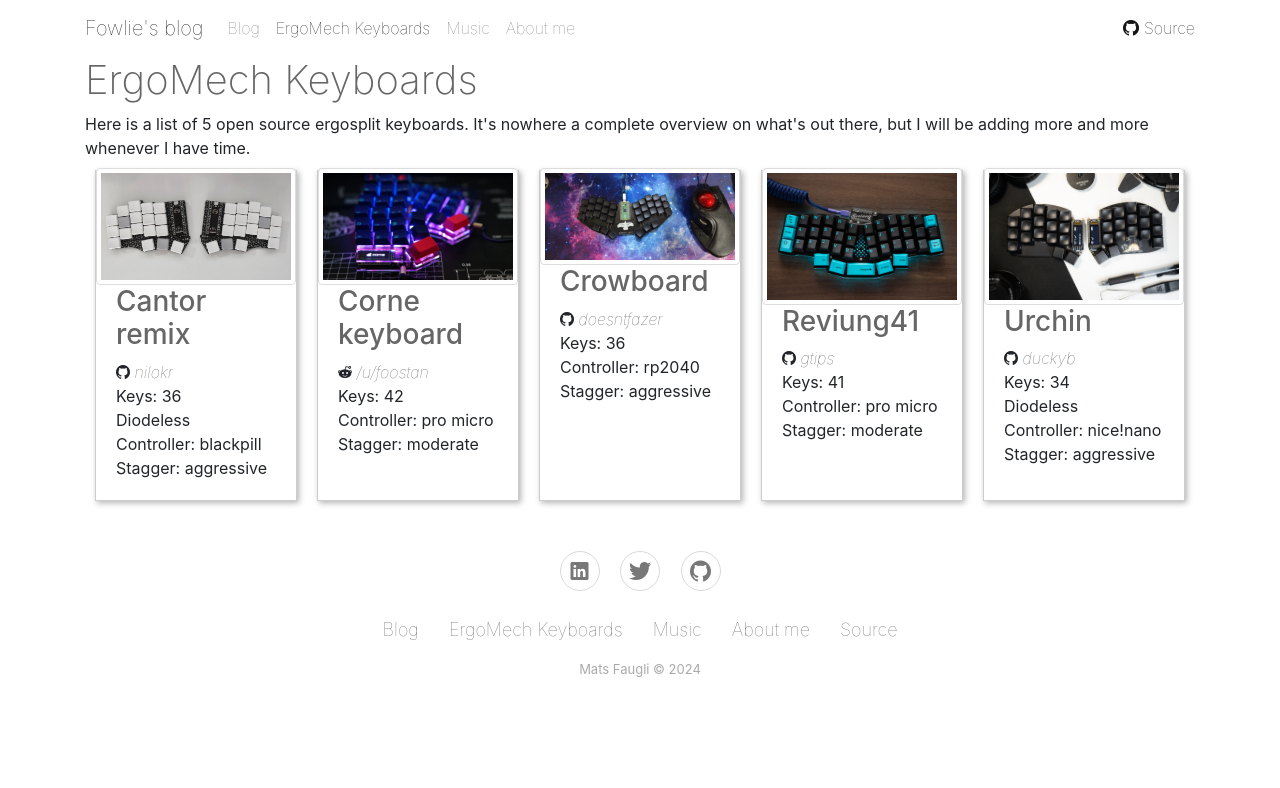
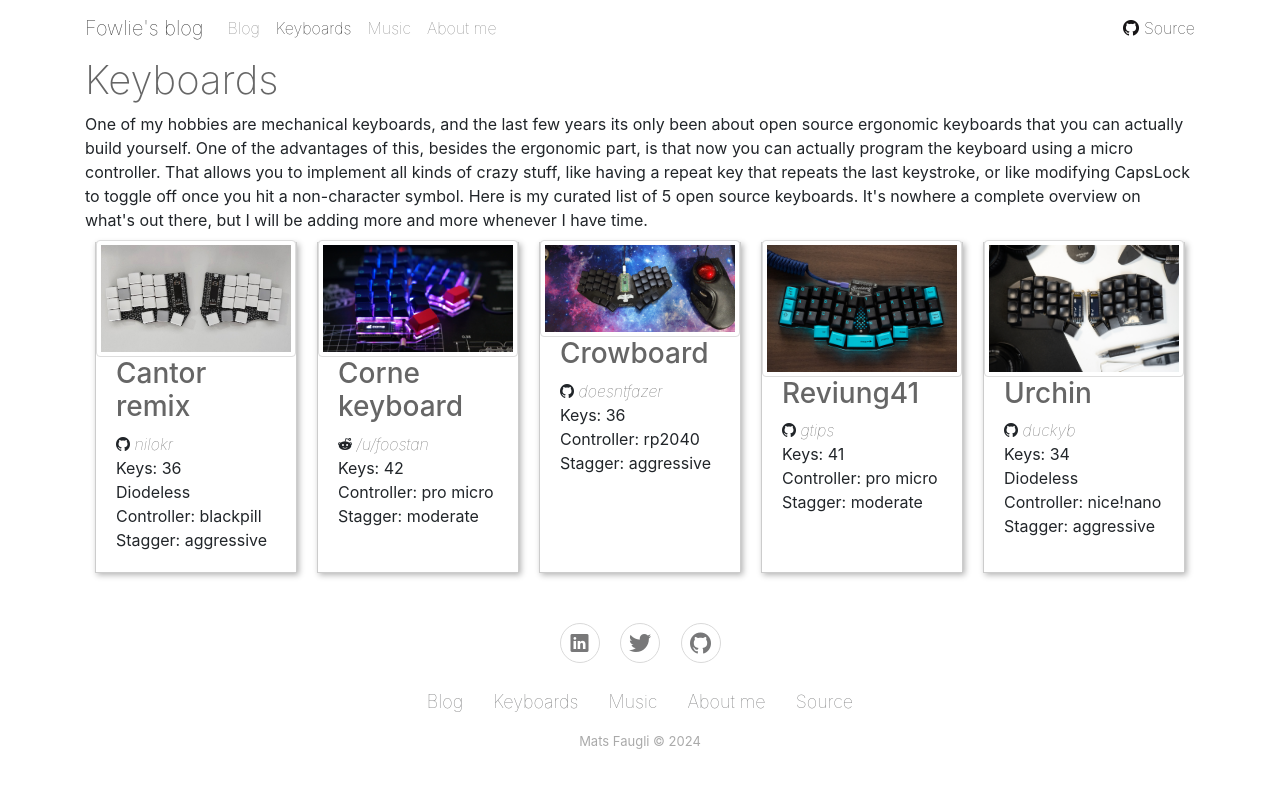
Before and after one commit to fowlie/fowlie.github.io, a Jekyll site: the page built from keyboards.html, in a window 1280 px wide. Shown: the top 788 px of the page. Built offline with Jekyll 4.4.1, drawn with Linux system fonts in a browser that asks for light colours; nearby versions of some CDN libraries; comment, search, counter and statistics services are not loaded.

Commit message:
fix: rename keyboards page

```diff
--- a/_config.yml
+++ b/_config.yml
@@ -15,6 +15,6 @@ permalink: pretty
 paginate_path: /page:num
 
 collections:
-  ergomech-keyboards:
+  keyboards:
     output: true
     permalink: /:collection/:name
--- a/_layouts/default.html
+++ b/_layouts/default.html
@@ -59,8 +59,8 @@
             <li {% if location=='' %} class="active" {% endif %} class="nav-item" role="presentation">
               <a class="nav-link" href="/">Blog</a>
             </li>
-            <li {% if location=='ergomech-keyboards' %} class="active" {% endif %} class="nav-item" role="presentation">
-              <a class="nav-link" href="/ergomech-keyboards">ErgoMech Keyboards</a>
+            <li {% if location=='keyboards' %} class="active" {% endif %} class="nav-item" role="presentation">
+              <a class="nav-link" href="/keyboards">Keyboards</a>
             </li>
             <li {% if location=='music' %} class="active" {% endif %} class="nav-item" role="presentation">
               <a class="nav-link" href="/music">Music</a>
@@ -95,7 +95,7 @@
       </div>
       <ul class="list-inline">
         <li class="list-inline-item"><a href="/">Blog</a></li>
-        <li class="list-inline-item"><a href="/ergomech-keyboards">ErgoMech Keyboards</a></li>
+        <li class="list-inline-item"><a href="/keyboards">Keyboards</a></li>
         <li class="list-inline-item"><a href="/music">Music</a></li>
         <li class="list-inline-item"><a href="/aboutme">About me</a></li>
         <li class="list-inline-item"><a href="https://github.com/fowlie/fowlie.github.io">Source</a></li>
--- a/_layouts/keyboard.html
+++ b/_layouts/keyboard.html
@@ -47,5 +47,5 @@ layout: default
 
   <p>{{ content }}</p>
 
-  <a href="/ergomech-keyboards">Back to list</a>
+  <a href="/keyboards">Back to list</a>
 </div>
--- a/keyboards.html
+++ b/keyboards.html
@@ -1,19 +1,29 @@
 ---
-title: ErgoMech Keyboards
+title: Keyboards
 layout: default
-permalink: /ergomech-keyboards/
+permalink: /keyboards/
 ---
-<h1>ErgoMech Keyboards</h1>
 
-Here is a list of {{ site.ergomech-keyboards | size }} open source ergosplit keyboards.
-It's nowhere a complete overview on what's out there,
-but I will be adding more and more whenever I have time.
+<h1>Keyboards</h1>
+
+One of my hobbies are mechanical keyboards, and the last few years its only been
+about open source ergonomic keyboards that you can actually build yourself. One
+of the advantages of this, besides the ergonomic part, is that now you can
+actually program the keyboard using a micro controller. That allows you to
+implement all kinds of crazy stuff, like having a repeat key that repeats the
+last keystroke, or like modifying CapsLock to toggle off once you hit a
+non-character symbol. Here is my curated list of {{ site.keyboards | size }}
+open source keyboards. It's nowhere a complete overview on what's out there, but
+I will be adding more and more whenever I have time.
 
 <section class="grid">
-  {% for keyboard in site.ergomech-keyboards %}
+  {% for keyboard in site.keyboards %}
   <keyboard>
     <a href="{{ keyboard.url }}">
-      <img class="img-thumbnail" src="/images/keyboards/{{ keyboard.slug }}.jpg" />
+      <img
+        class="img-thumbnail"
+        src="/images/keyboards/{{ keyboard.slug }}.jpg"
+      />
     </a>
     <div class="text">
       <a href="{{ keyboard.url }}">
@@ -26,42 +36,25 @@ but I will be adding more and more whenever I have time.
           /u/{{ keyboard.author_reddit }}
         </a>
       </i>
-      {% endif %}
-
-      {% if keyboard.author_github %}
+      {% endif %} {% if keyboard.author_github %}
       <i class="icon ion-social-github">
         <a href="https://github.com/user/{{ keyboard.author_github }}">
           {{ keyboard.author_github }}
         </a>
       </i>
+      {% endif %} {% if keyboard.number_of_keys %}
+      <div>Keys: {{ keyboard.number_of_keys }}</div>
+      {% endif %} {% if keyboard.diodeless %}
+      <div>Diodeless</div>
       {% endif %}
 
-      {% if keyboard.number_of_keys %}
-      <div>
-	Keys: {{ keyboard.number_of_keys }}
-      </div>
-      {% endif %}
+      <div>Controller: {{ keyboard.controller }}</div>
 
-      {% if keyboard.diodeless %}
-      <div>
-        Diodeless
-      </div>
-      {% endif %}
-
-      <div>
-        Controller: {{ keyboard.controller }}
-      </div>
-
-      <div>
-        Stagger: {{ keyboard.stagger }}
-      </div>
+      <div>Stagger: {{ keyboard.stagger }}</div>
 
       {% if keyboard.modules %}
-      <div>
-        Extra: {{ keyboard.modules }}
-      </div>
+      <div>Extra: {{ keyboard.modules }}</div>
       {% endif %}
-
     </div>
   </keyboard>
   {% endfor %}
```
Also changed, not shown: _ergomech-keyboards/reviung41.md (deleted, +0 -10 lines), _keyboards/reviung41.md (added, +16 -0 lines), _posts/2022/2022-15-08-my-first-keyboard-build.md (+1 -1 lines), _keyboards/cantor-remix.md (renamed from _ergomech-keyboards/cantor-remix.md), _keyboards/crkbd.md (renamed from _ergomech-keyboards/crkbd.md), _keyboards/crowboard.md (renamed from _ergomech-keyboards/crowboard.md), _keyboards/urchin.md (renamed from _ergomech-keyboards/urchin.md).
